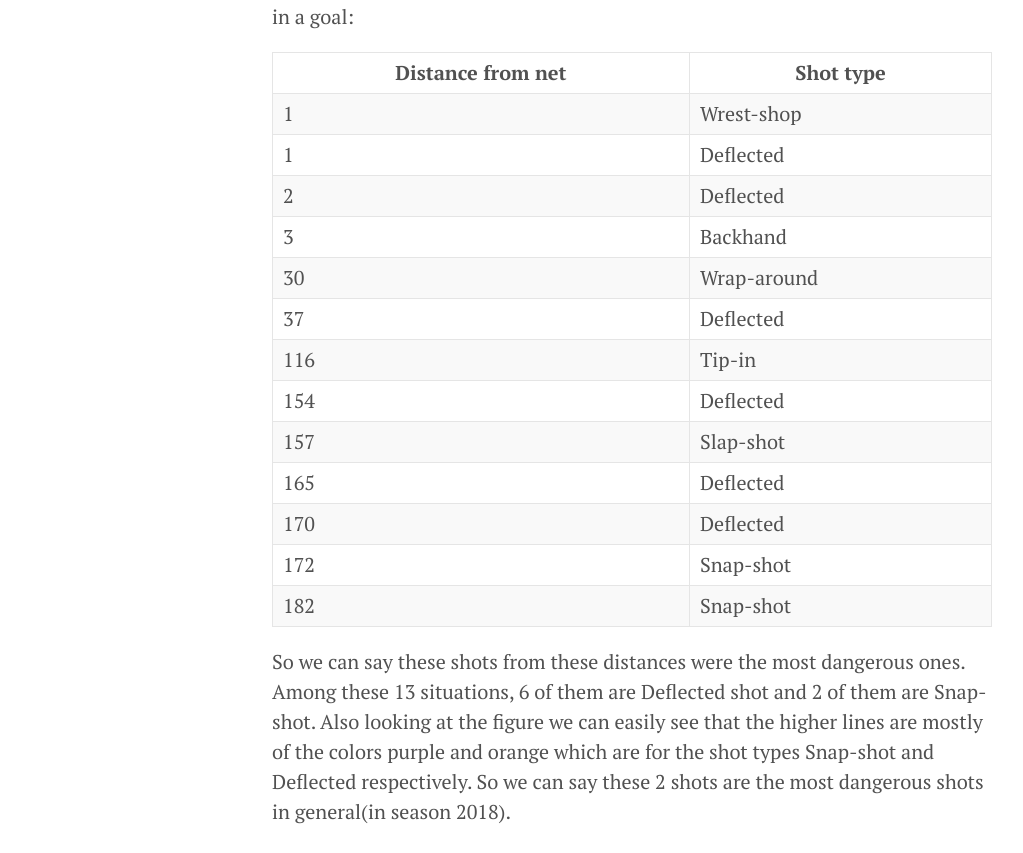
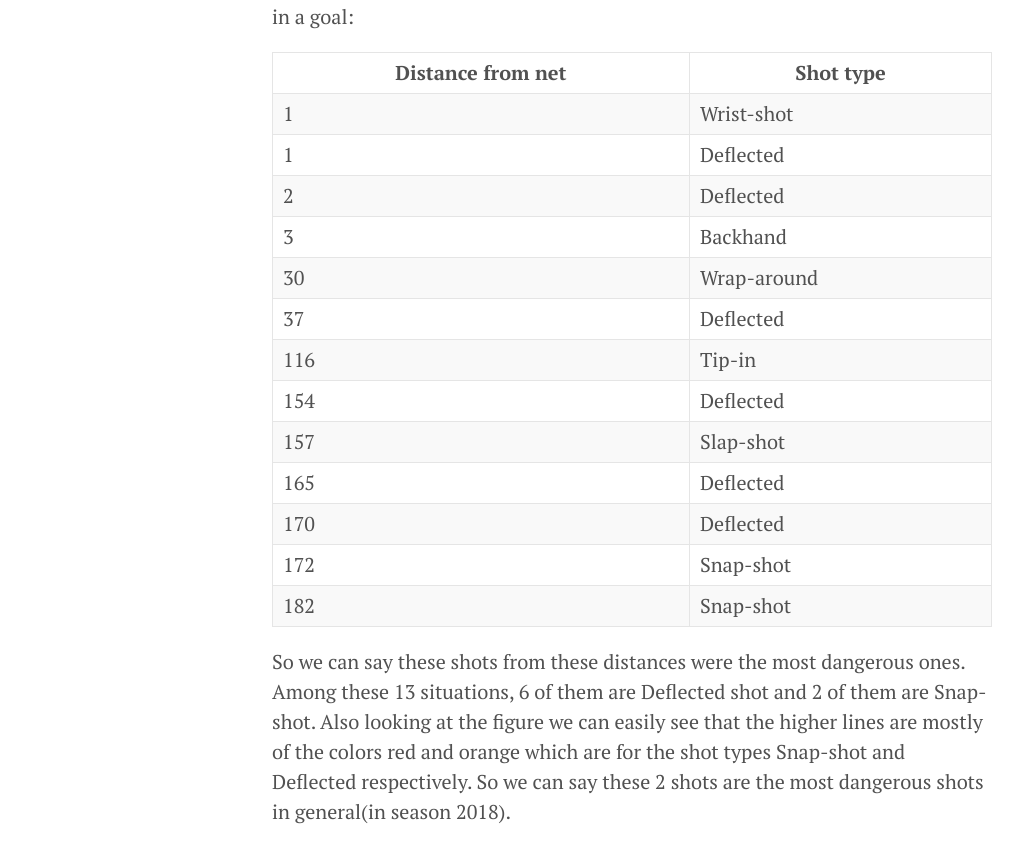
Before and after one commit to IFT6758-Team-08/Blogpost, a Jekyll site: the page built from _posts/2022-10-06-Milestone-1.md, in a window 1280 px wide and 1400 px high, scrolled down 15373 px. Shown: the part 160-1013 px from the top of the window, without its empty margins (8-1031 px from the left). Built offline with Jekyll 4.4.1, drawn with Linux system fonts in a browser that asks for light colours.

Commit message:
Update 2022-10-06-Milestone-1.md

```diff
--- a/_posts/2022-10-06-Milestone-1.md
+++ b/_posts/2022-10-06-Milestone-1.md
@@ -437,7 +437,7 @@ We can see that there are some specific shots at specific distances that have al
 
   |Distance from net|Shot type  |
   |--|--|
-  1|Wrest-shop
+  1|Wrist-shot
   1|Deflected
   |2  |Deflected
 3  |Backhand
@@ -453,7 +453,7 @@ We can see that there are some specific shots at specific distances that have al
 
 So we can say these shots from these distances were the most dangerous ones. Among these 13 situations, 6 of them are
 Deflected shot and 2 of them are Snap-shot.
-Also looking at the figure we can easily see that the higher lines are mostly of the colors purple and orange which are
+Also looking at the figure we can easily see that the higher lines are mostly of the colors red and orange which are
 for the shot types Snap-shot and Deflected respectively. So we can say these 2 shots are the most dangerous shots in general(in season 2018).
 ## <span style="color:SlateBlue;">Q6: Advanced Visualizations: Shot Maps</span>
 
```
